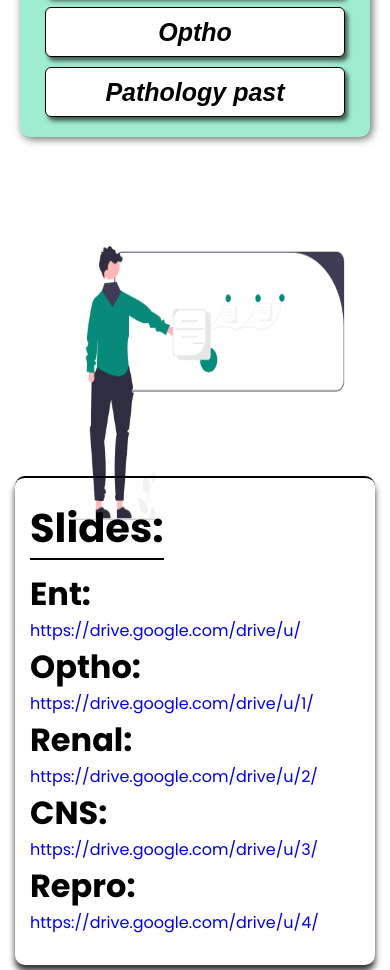
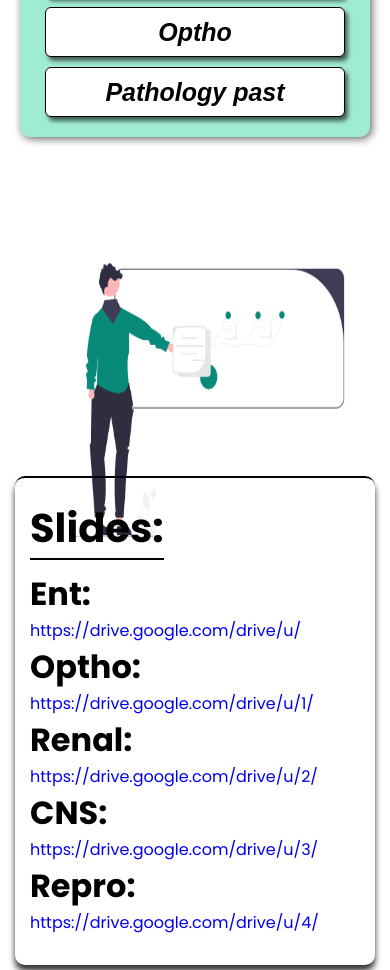
Before and after one commit to Medicose-Autaq/site, a plain HTML site: page index.html in a window 390 px wide. Shown: the part 2208-3178 px from the top of the page. Drawn offline with Linux system fonts and the light colour scheme; a web font is replaced by a local one.

Commit message:
Update style.css

```diff
--- a/style.css
+++ b/style.css
@@ -784,7 +784,7 @@ margin-left: 18px;
     margin-top: 30vh;
     left: 11vh;
 
-    top: -36vh;
+    top: -34vh;
   }
   #wards1{
     margin: 0;
```
